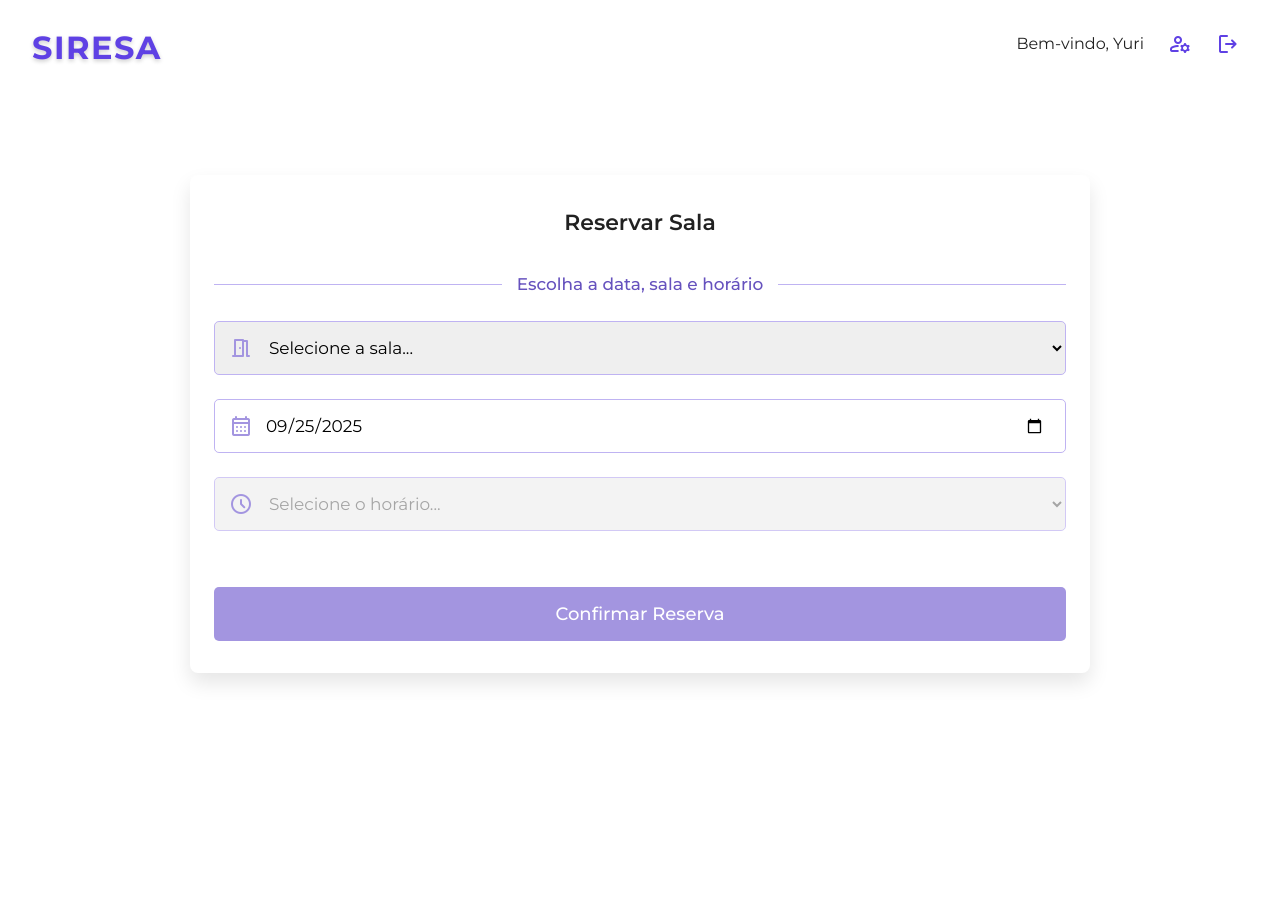
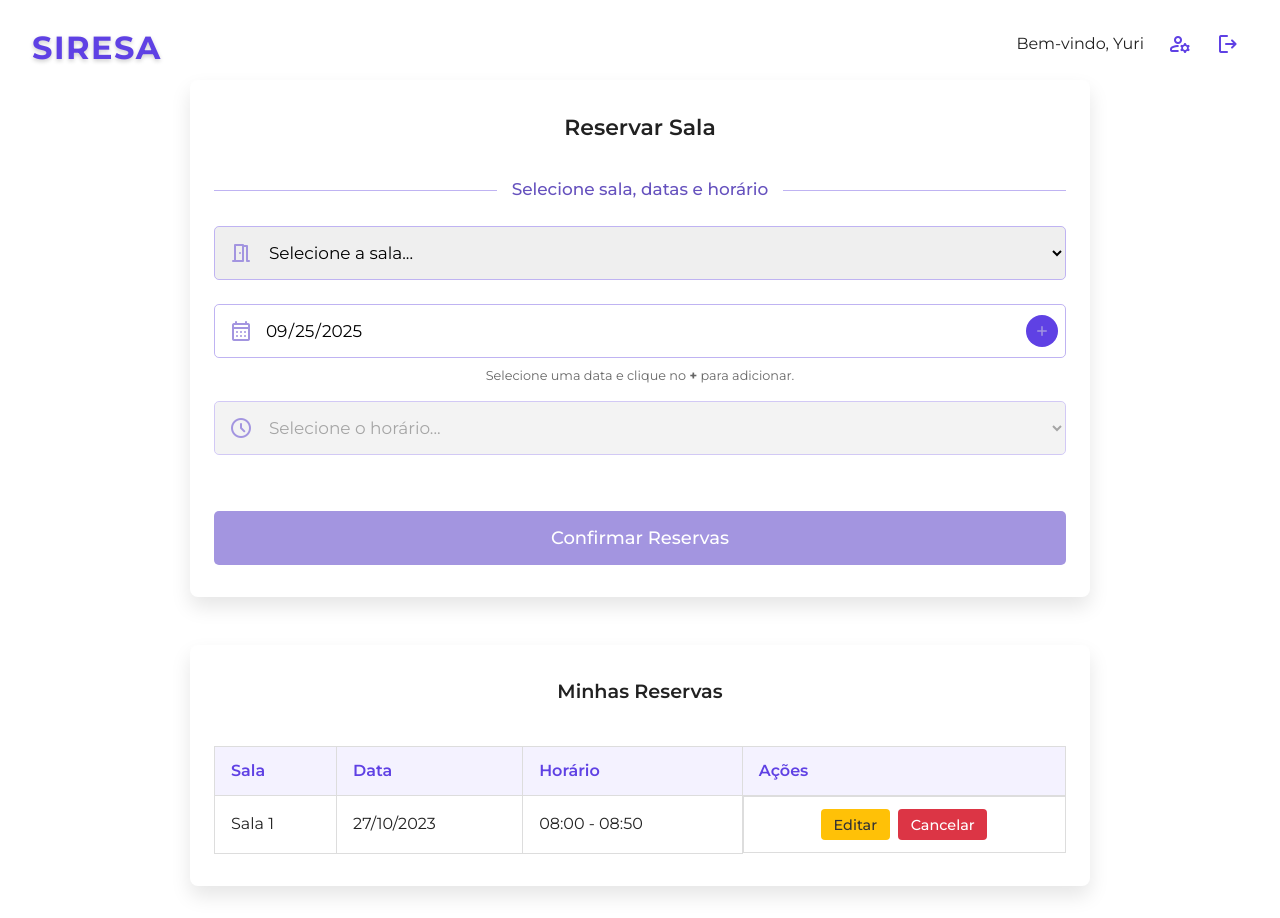
Before and after one commit to Pedro-Claudiano/Sistemas_Distribuidos, a React (Vite) app in the folder frontend/: page /dashboard in a window 1280 px wide. Before the commit the page ends 800 px from the top, so only its background shows below. Built offline with nearby package versions, Linux system fonts and the light colour scheme.

Commit message:
updates frontend

```diff
--- a/frontend/src/index.css
+++ b/frontend/src/index.css
@@ -441,6 +441,84 @@ table tr:nth-child(even) {
   background: #4320df; /* Roxo mais escuro no hover */
 }
 
+/* ==============================================
+  ESTILOS PARA SELEÇÃO DE MÚLTIPLAS DATAS
+  ==============================================
+*/
+
+/* Botão de "+" dentro do input de data */
+.add-date-btn {
+  position: absolute;
+  right: 0.5rem;
+  top: 50%;
+  transform: translateY(-50%);
+  background: #5F41E4;
+  color: #fff;
+  border: none;
+  border-radius: 50%;
+  width: 32px;
+  height: 32px;
+  display: flex;
+  align-items: center;
+  justify-content: center;
+  cursor: pointer;
+  z-index: 10; /* Fica acima do input */
+  transition: background 0.2s;
+}
+
+.add-date-btn:hover {
+  background: #4320df;
+}
+
+.add-date-btn:disabled {
+  background: #ccc;
+  cursor: not-allowed;
+}
+
+.add-date-btn i {
+  position: static !important; /* Sobrescreve o estilo global de 'i' */
+  transform: none !important;
+  font-size: 20px;
+}
+
+/* Lista de datas (tags) */
+.selected-dates-list {
+  display: flex;
+  flex-wrap: wrap;
+  gap: 0.5rem;
+  margin-bottom: 1.5rem;
+  padding: 0.5rem;
+  border: 1px dashed #bfb3f2;
+  border-radius: 0.31rem;
+  background: #f9f9f9;
+}
+
+.date-tag {
+  background: #e0dcfc;
+  color: #5F41E4;
+  padding: 0.3rem 0.6rem;
+  border-radius: 1rem;
+  font-size: 0.85rem;
+  font-weight: 600;
+  display: flex;
+  align-items: center;
+  gap: 0.3rem;
+}
+
+.remove-date-icon {
+  position: static !important; /* Sobrescreve estilo global */
+  transform: none !important;
+  font-size: 16px !important;
+  cursor: pointer;
+  color: #5F41E4 !important;
+  width: auto !important;
+  height: auto !important;
+}
+
+.remove-date-icon:hover {
+  color: #d32f2f !important;
+}
+
 
 /* =G ... (Seu CSS de Media Queries) ... */
 @media (max-width: 480px) {
--- a/frontend/src/pages/RoomSelection.jsx
+++ b/frontend/src/pages/RoomSelection.jsx
@@ -7,6 +7,11 @@ const mockRooms = [
   { id: '102', name: 'Sala 2', location: "Prédio ADM" },
   { id: '201', name: 'Laboratório 1', location: "Prédio de Eletrônica" },
   { id: '305', name: 'Auditório Principal', location: "Prédio Principal" },
+];
+
+// Mock de Reservas do Usuário
+const mockMyReservas = [
+  { id: 1, roomId: '101', roomName: "Sala 1", date: "2023-10-27", time: "08:00 - 08:50" },
 ];
 
 const allTimeSlots = [
@@ -21,21 +26,38 @@ const allTimeSlots = [
   { label: '16:40 - 17:30', start: '16:40:00', end: '17:30:00' },
 ];
 
-// Pega a data de hoje no formato YYYY-MM-DD para o input[type="date"]
+// Pega data atual YYYY-MM-DD sem conversão de fuso
 const getTodayString = () => {
-  return new Date().toISOString().split('T')[0];
+    const now = new Date();
+    const year = now.getFullYear();
+    const month = String(now.getMonth() + 1).padStart(2, '0');
+    const day = String(now.getDate()).padStart(2, '0');
+    return `${year}-${month}-${day}`;
 };
-// --- FIM MOCK DE DADOS ---
 
+// Formata YYYY-MM-DD para DD/MM (sem fuso)
+const formatDateDisplay = (dateString) => {
+    if (!dateString) return '';
+    const [year, month, day] = dateString.split('-');
+    return `${day}/${month}/${year}`;
+};
 
 export default function RoomSelection() {
   const [rooms, setRooms] = useState([]);
   const [userName, setUserName] = useState("Usuário");
 
   const [selectedRoom, setSelectedRoom] = useState('');
-  // Salva a data como string YYYY-MM-DD
-  const [selectedDate, setSelectedDate] = useState(getTodayString());
+
+  // --- MÚLTIPLAS DATAS ---
+  const [selectedDates, setSelectedDates] = useState([]);
+  const [tempDate, setTempDate] = useState(getTodayString());
+
   const [selectedTime, setSelectedTime] = useState('');
+
+  const [isEditing, setIsEditing] = useState(false);
+  const [editingReservaId, setEditingReservaId] = useState(null);
+
+  const [myReservas, setMyReservas] = useState(mockMyReservas);
 
   const [availableSlots, setAvailableSlots] = useState([]);
   const [isSlotsLoading, setIsSlotsLoading] = useState(false);
@@ -48,24 +70,40 @@ export default function RoomSelection() {
     setUserName("Yuri");
   }, []);
 
+  // Carrega horários
   useEffect(() => {
-    if (selectedRoom && selectedDate) {
+    if (selectedRoom && (selectedDates.length > 0 || tempDate)) {
       setIsSlotsLoading(true);
       setAvailableSlots([]);
-      setSelectedTime('');
-      setMessage(null);
 
-      console.log(`Buscando horários para Sala ${selectedRoom} no dia ${selectedDate}`);
+      if (!isEditing) setSelectedTime('');
 
       setTimeout(() => {
-        const mockAvailable = allTimeSlots.filter(() => Math.random() > 0.3);
+        const mockAvailable = allTimeSlots.filter(() => Math.random() > 0.1);
         setAvailableSlots(mockAvailable);
         setIsSlotsLoading(false);
-      }, 1000);
+      }, 800);
     }
-  }, [selectedRoom, selectedDate]);
+  }, [selectedRoom, selectedDates, tempDate, isEditing]);
 
 
+  // --- Adicionar Data ---
+  const handleAddDate = () => {
+    if (!tempDate) return;
+    if (selectedDates.includes(tempDate)) {
+        setMessage({ type: 'error', text: 'Esta data já foi adicionada.' });
+        return;
+    }
+    setSelectedDates([...selectedDates, tempDate].sort());
+    setMessage(null);
+  };
+
+  // --- Remover Data ---
+  const handleRemoveDate = (dateToRemove) => {
+    setSelectedDates(selectedDates.filter(d => d !== dateToRemove));
+  };
+
+  // --- SUBMIT (CRIAR OU ATUALIZAR) ---
   const handleConfirmClick = async (e) => {
     e.preventDefault();
     setIsLoading(true);
@@ -81,32 +119,85 @@ export default function RoomSelection() {
 
     try {
       const slotDetails = allTimeSlots.find(slot => slot.label === selectedTime);
-      if (!slotDetails) {
-        throw new Error("Horário selecionado inválido.");
+      if (!slotDetails) throw new Error("Horário selecionado inválido.");
+
+      const roomDetails = rooms.find(room => room.id === selectedRoom);
+
+      await new Promise(resolve => setTimeout(resolve, 1500));
+
+      if (isEditing) {
+        // ATUALIZAR (Edição é de uma data só por vez)
+        setMyReservas(prev => prev.map(r =>
+            r.id === editingReservaId
+            ? { ...r, roomId: selectedRoom, roomName: roomDetails.name, date: tempDate, time: selectedTime }
+            : r
+        ));
+        setMessage({ type: 'success', text: `Reserva atualizada com sucesso!` });
+        setIsEditing(false);
+        setEditingReservaId(null);
+      } else {
+        // CRIAR (Pode ser múltiplas datas)
+        if (selectedDates.length === 0) throw new Error("Selecione pelo menos uma data.");
+
+        const newReservas = selectedDates.map(date => ({
+            id: Date.now() + Math.random(),
+            roomId: selectedRoom,
+            roomName: roomDetails.name,
+            date: date,
+            time: selectedTime
+        }));
+
+        setMyReservas(prev => [...prev, ...newReservas]);
+        setMessage({ type: 'success', text: `${newReservas.length} reserva(s) criada(s) com sucesso!` });
       }
 
-      // Combina a string da data (YYYY-MM-DD) com a string da hora (HH:MM:SS)
-      const startTime = new Date(`${selectedDate}T${slotDetails.start}`).toISOString();
-      const endTime = new Date(`${selectedDate}T${slotDetails.end}`).toISOString();
-
-      const reservationData = { room_id: selectedRoom, start_time: startTime, end_time: endTime };
-      console.log("Enviando reserva:", reservationData);
-
-      await new Promise(resolve => setTimeout(resolve, 1500));
-      // ... (lógica de fetch real) ...
-
-      const roomDetails = rooms.find(room => room.id === selectedRoom);
-      setMessage({ type: 'success', text: `Reserva para "${roomDetails.name}" às ${selectedTime} criada!` });
-
+      // Limpa o formulário
       setSelectedRoom('');
-      setSelectedDate(getTodayString());
+      setTempDate(getTodayString());
+      setSelectedDates([]);
       setSelectedTime('');
       setAvailableSlots([]);
 
     } catch (error) {
-      setMessage({ type: 'error', text: error.message || "Falha ao criar reserva." });
+      setMessage({ type: 'error', text: error.message || "Falha ao processar." });
     } finally {
       setIsLoading(false);
+    }
+  };
+
+  // --- EDITAR ---
+  const handleEditReserva = (reserva) => {
+    setIsEditing(true);
+    setEditingReservaId(reserva.id);
+
+    setSelectedRoom(reserva.roomId);
+    setTempDate(reserva.date);
+    setSelectedDates([]); // Limpa múltiplas pois edição é singular
+    setSelectedTime(reserva.time);
+
+    setMessage({ type: 'success', text: `Editando reserva do dia ${formatDateDisplay(reserva.date)}.` });
+    window.scrollTo({ top: 0, behavior: 'smooth' });
+  };
+
+  // --- CANCELAR EDIÇÃO ---
+  const handleCancelEdit = () => {
+    setIsEditing(false);
+    setEditingReservaId(null);
+    setSelectedRoom('');
+    setTempDate(getTodayString());
+    setSelectedDates([]);
+    setSelectedTime('');
+    setAvailableSlots([]);
+    setMessage(null);
+  };
+
+  // --- DELETAR ---
+  const handleDeleteReserva = (reservaId) => {
+    if (window.confirm("Tem certeza que deseja cancelar esta reserva?")) {
+        setMyReservas(prev => prev.filter(r => r.id !== reservaId));
+        if (isEditing && editingReservaId === reservaId) {
+            handleCancelEdit();
+        }
     }
   };
 
@@ -132,11 +223,18 @@ export default function RoomSelection() {
         </div>
       </div>
 
-      <div className="login-container admin-dashboard">
-        <h2 className="form-title">Reservar Sala</h2>
-        <p className="separator"><span>Escolha a data, sala e horário</span></p>
+      {/* --- NOVA RESERVA / EDIÇÃO --- */}
+      <div className="login-container admin-dashboard" style={{ marginBottom: '2rem' }}>
+        <h2 className="form-title">
+            {isEditing ? 'Editar Reserva' : 'Reservar Sala'}
+        </h2>
+        <p className="separator"><span>
+            {isEditing ? 'Altere os dados da reserva' : 'Selecione sala, datas e horário'}
+        </span></p>
 
         <form className="login-form" onSubmit={handleConfirmClick}>
+
+          {/* SALA */}
           <div className="input-wrapper">
             <select
               className="input-field select-field"
@@ -155,29 +253,67 @@ export default function RoomSelection() {
             <i className="material-symbols-rounded">meeting_room</i>
           </div>
 
-          <div className="input-wrapper">
+          {/* DATA (Com Múltipla Seleção) */}
+          <div className="date-selection-container">
+              <div className="input-wrapper" style={{ marginBottom: isEditing ? '1.5rem' : '0.5rem' }}>
                 <input
                   type="date"
-              className="input-field" // O CSS vai esconder o ícone nativo
-              value={selectedDate}
-              min={getTodayString()} // Não deixa reservar no passado
-              onChange={(e) => setSelectedDate(e.target.value)}
+                  className="input-field"
+                  value={tempDate}
+                  min={getTodayString()}
+                  onChange={(e) => setTempDate(e.target.value)}
                   disabled={isLoading}
-              required
+                  // CORREÇÃO: Força abrir calendário ao clicar
+                  onClick={(e) => e.target.showPicker && e.target.showPicker()}
                 />
                 <i className="material-symbols-rounded">calendar_month</i>
+
+                {/* Botão + (Só aparece se NÃO estiver editando) */}
+                {!isEditing && (
+                    <button
+                        type="button"
+                        className="add-date-btn"
+                        onClick={handleAddDate}
+                        disabled={!tempDate || isLoading}
+                    >
+                        <i className="material-symbols-rounded">add</i>
+                    </button>
+                )}
               </div>
 
+              {/* Lista de Datas Selecionadas */}
+              {!isEditing && selectedDates.length > 0 && (
+                  <div className="selected-dates-list">
+                      {selectedDates.map(date => (
+                          <span key={date} className="date-tag">
+                              {/* Usa formatação segura */}
+                              {formatDateDisplay(date)}
+                              <i
+                                className="material-symbols-rounded remove-date-icon"
+                                onClick={() => handleRemoveDate(date)}
+                              >close</i>
+                          </span>
+                      ))}
+                  </div>
+              )}
+               {!isEditing && selectedDates.length === 0 && (
+                  <p style={{ fontSize: '0.8rem', color: '#666', marginBottom: '1rem', textAlign: 'center' }}>
+                    Selecione uma data e clique no <b>+</b> para adicionar.
+                  </p>
+              )}
+          </div>
+
+          {/* HORÁRIO */}
           <div className="input-wrapper">
             <select
               className="input-field select-field"
               value={selectedTime}
               onChange={(e) => setSelectedTime(e.target.value)}
-              disabled={!selectedRoom || !selectedDate || isSlotsLoading || isLoading}
+              disabled={!selectedRoom || (!isEditing && selectedDates.length === 0) || isSlotsLoading || isLoading}
               required
             >
               <option value="" disabled>
-                {isSlotsLoading ? "Buscando horários..." : "Selecione o horário..."}
+                {isSlotsLoading ? "Verificando disponibilidade..." : "Selecione o horário..."}
               </option>
 
               {!isSlotsLoading && availableSlots.length > 0 && (
@@ -188,7 +324,7 @@ export default function RoomSelection() {
                 ))
               )}
 
-              {!isSlotsLoading && availableSlots.length === 0 && selectedRoom && selectedDate && (
+              {!isSlotsLoading && availableSlots.length === 0 && selectedRoom && (
                 <option value="" disabled>Nenhum horário disponível</option>
               )}
             </select>
@@ -201,14 +337,72 @@ export default function RoomSelection() {
             </div>
           )}
 
+          <div style={{ display: 'flex', gap: '10px' }}>
+              {isEditing && (
+                  <button
+                    type="button"
+                    className="login-button cancel"
+                    onClick={handleCancelEdit}
+                    disabled={isLoading}
+                  >
+                      Cancelar
+                  </button>
+              )}
               <button
                 type="submit"
                 className="login-button"
-            disabled={!selectedTime || isLoading || isSlotsLoading}
+                disabled={!selectedTime || (!isEditing && selectedDates.length === 0) || isLoading}
               >
-            {isLoading ? "Reservando..." : 'Confirmar Reserva'}
+                {isLoading ? "Salvando..." : (isEditing ? 'Salvar Alteração' : 'Confirmar Reservas')}
               </button>
+          </div>
         </form>
+      </div>
+
+      {/* --- LISTA DE RESERVAS --- */}
+      <div className="login-container admin-dashboard">
+        <h2 className="form-title" style={{ fontSize: '1.2rem', marginBottom: '1.5rem' }}>Minhas Reservas</h2>
+
+        <div className="room-list">
+            {myReservas.length === 0 ? (
+                <p style={{ textAlign: 'center', color: '#666' }}>Você ainda não tem reservas.</p>
+            ) : (
+                <table>
+                    <thead>
+                        <tr>
+                            <th>Sala</th>
+                            <th>Data</th>
+                            <th>Horário</th>
+                            <th>Ações</th>
+                        </tr>
+                    </thead>
+                    <tbody>
+                        {myReservas.map(reserva => (
+                            <tr key={reserva.id} style={editingReservaId === reserva.id ? { backgroundColor: '#f0f8ff' } : {}}>
+                                <td>{reserva.roomName}</td>
+                                <td>{formatDateDisplay(reserva.date)}</td>
+                                <td>{reserva.time}</td>
+                                <td className="room-actions">
+                                    <button
+                                        onClick={() => handleEditReserva(reserva)}
+                                        className="action-btn edit"
+                                        disabled={isEditing}
+                                    >
+                                        Editar
+                                    </button>
+                                    <button
+                                        onClick={() => handleDeleteReserva(reserva.id)}
+                                        className="action-btn delete"
+                                    >
+                                        Cancelar
+                                    </button>
+                                </td>
+                            </tr>
+                        ))}
+                    </tbody>
+                </table>
+            )}
+        </div>
       </div>
     </>
   );
```
Lines whose indentation alone changed are shown as unchanged.
